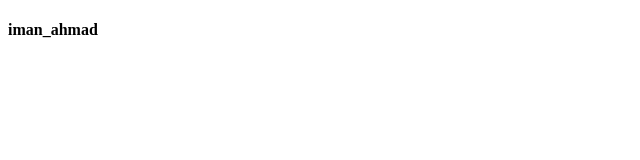
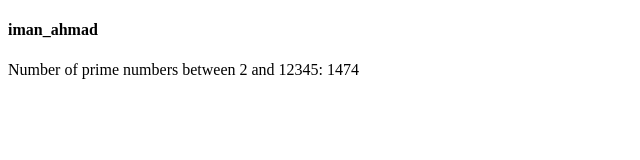
Before and after one commit to Iman-Ahmad/NewRepo, a plain HTML site: page index.html in a window 1280 px wide. Shown: the whole page, without its empty margins (0-640 px from the left). Drawn offline with Linux system fonts and the light colour scheme.

Commit message:
Update index.html

```diff
--- a/index.html
+++ b/index.html
@@ -36,7 +36,10 @@
                         primeCount++;
                     }
                 }
-                document.title = `Number of prime numbers between 2 and ${num}: ${primeCount}`;
+                const resultContainer = document.createElement('div');
+                resultContainer.textContent = `Number of prime numbers between 2 and ${num}: ${primeCount}`;
+                document.body.appendChild(resultContainer);
+
             } else {
                 console.error('Error: Invalid value for N');
                 document.title = 'Error';
```
